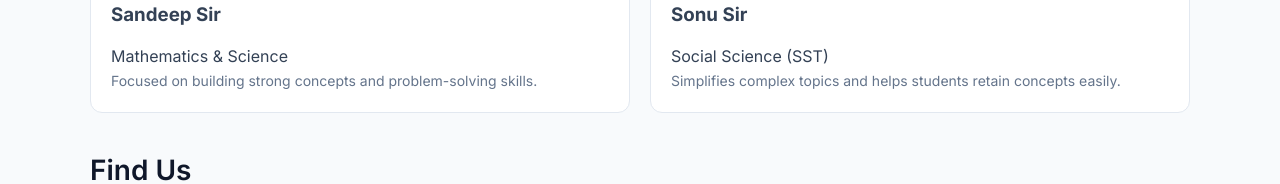
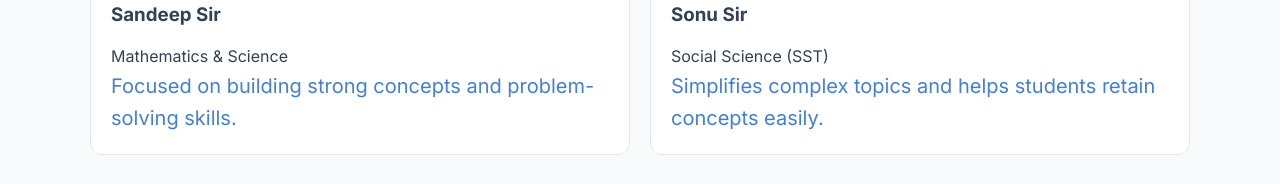
Before and after one commit to aviG69/Sharda_Website, a React (Vite) app: page / in a window 1280 px wide. Shown: the part 941-1125 px from the top of the page. Built offline with nearby package versions, Linux system fonts and the light colour scheme.

Commit message:
fixed Home.jsx

```diff
--- a/src/pages/Home.jsx
+++ b/src/pages/Home.jsx
@@ -37,7 +37,7 @@ export default function Home() {
             <img src="/teachers/sandeep.jpg" width="100%" />
             <h3>Sandeep Sir</h3>
             <p>Mathematics & Science</p>
-            <p style={{ fontSize: "14px", color: "#64748B" }}>
+            <p style={{ fontSize: "20px", color: "#437fd3" }}>
               Focused on building strong concepts and problem-solving skills.
             </p>
           </div>
@@ -46,7 +46,7 @@ export default function Home() {
             <img src="/teachers/sonu.jpg" width="100%" />
             <h3>Sonu Sir</h3>
             <p>Social Science (SST)</p>
-            <p style={{ fontSize: "14px", color: "#64748B" }}>
+            <p style={{ fontSize: "20px", color: "#437fd3" }}>
               Simplifies complex topics and helps students retain concepts easily.
             </p>
           </div>
```
